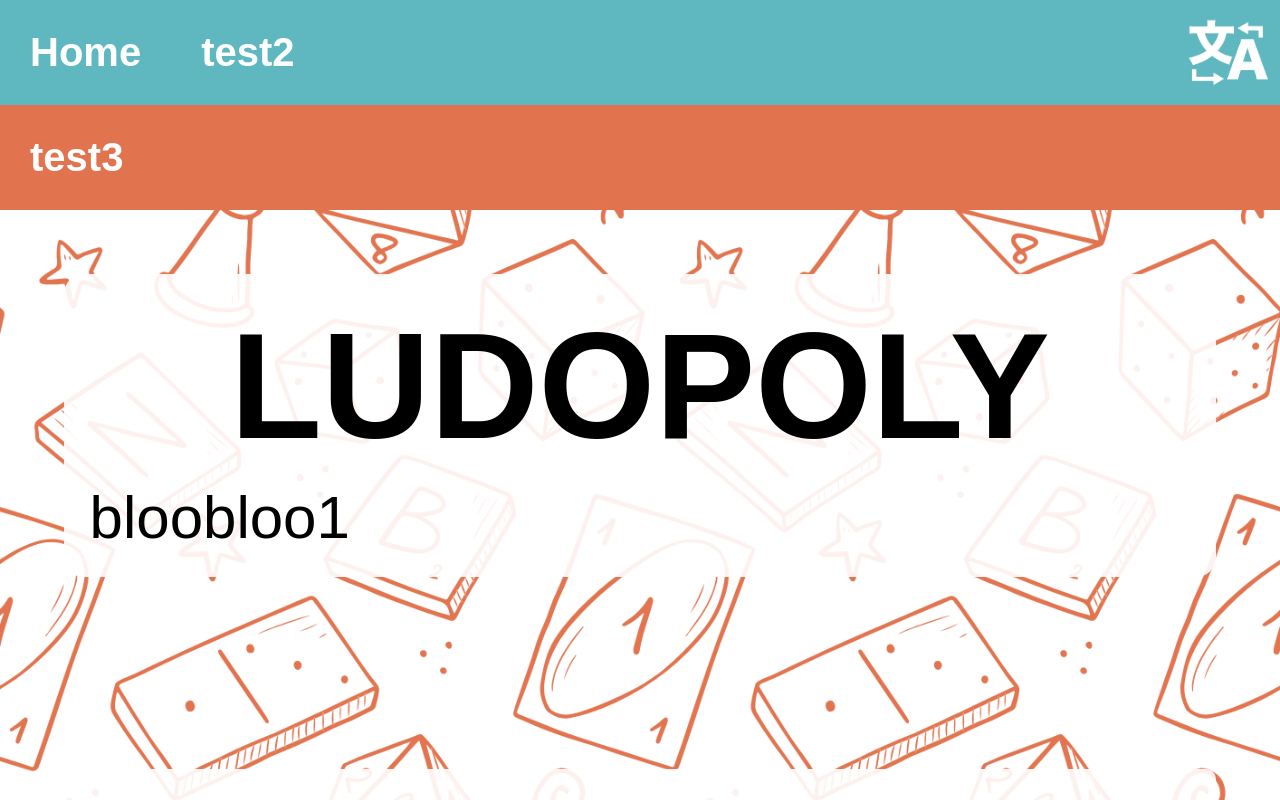
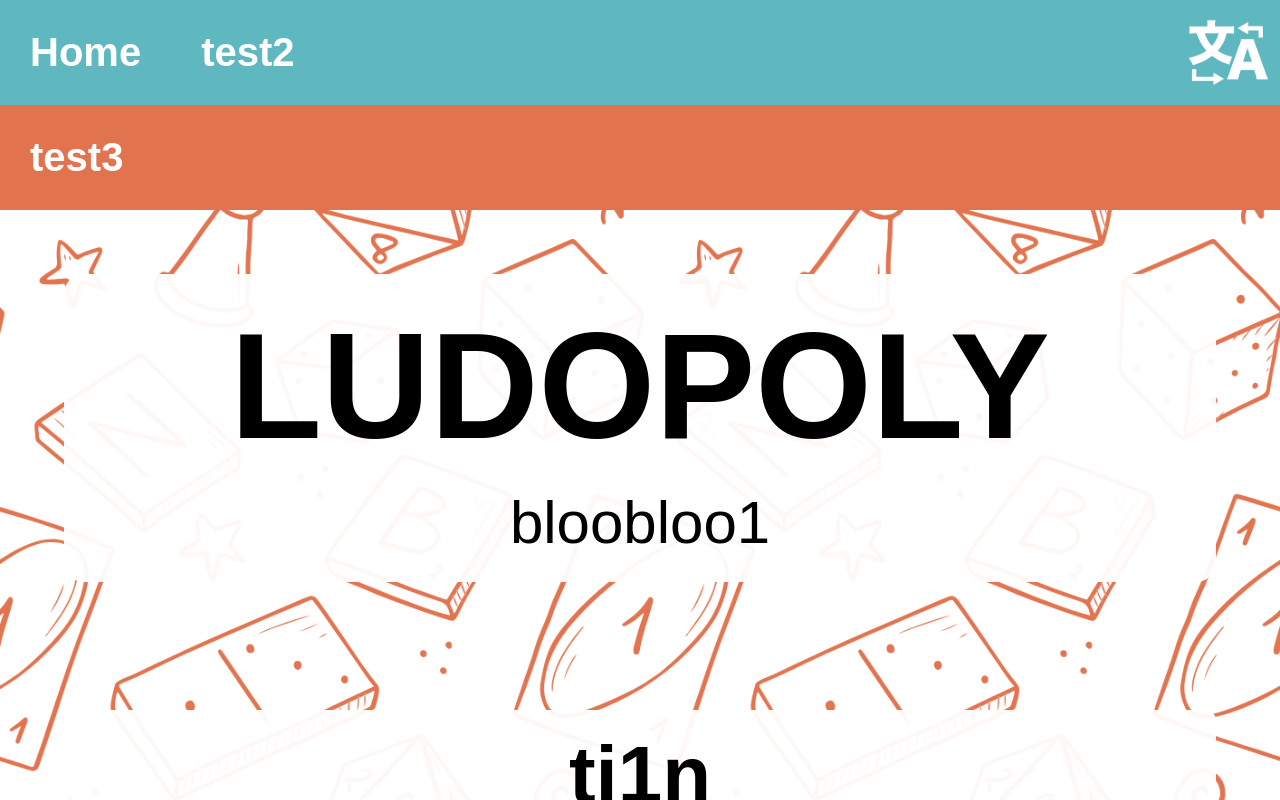
Before and after one commit to ludopoly-epfl/website, a plain HTML site: page p/en/home.html in a window 1280 px wide. Shown: the top 800 px of the page. Drawn offline with Linux system fonts and the light colour scheme.

Commit message:
Update style.css

```diff
--- a/p/style.css
+++ b/p/style.css
@@ -18,10 +18,12 @@ a {text-decoration: none;}
 #maintext {font-size: 60px;}
 #maintitle {font-size: 150px;}
 
+#maintext {text-align: center;}
+
 #title, #maintitle {
     text-align: center;
     font-weight: bold;
-    margin-bottom: 10px;
+    margin-bottom: 15px;
 }
 
 #lien {
@@ -33,7 +35,7 @@ a {text-decoration: none;}
 
 /* BLOCK */
 
-#block, #mainblock {background-color: rgba(255, 255, 255, 0.9);}
+#block, #mainblock {background-color: rgba(255, 255, 255, 0.95);}
 
 #block {
     margin: 0% 5% 5%;
@@ -42,7 +44,7 @@ a {text-decoration: none;}
 }
 
 #mainblock {
-    margin: 5% 5% 15% 5%;
+    margin: 5% 5% 10% 5%;
     border-radius: 20px;
     padding: 2%;
 }
```
